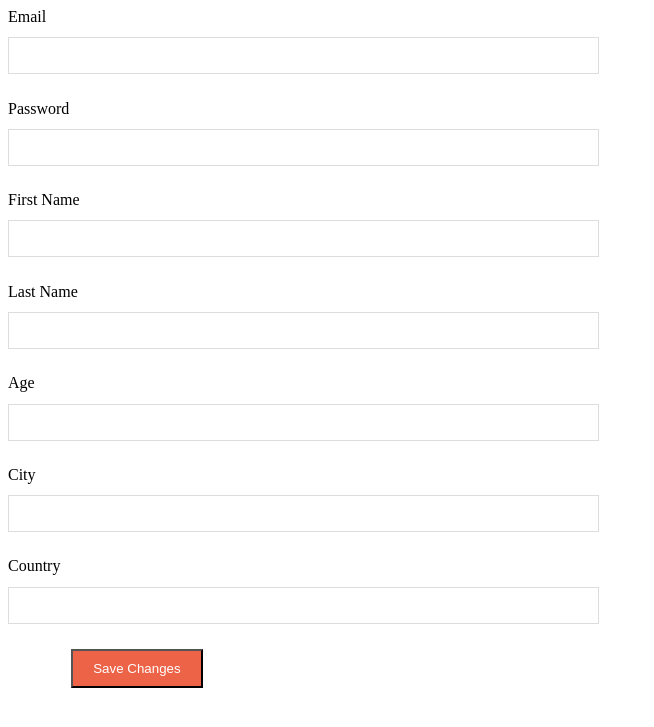
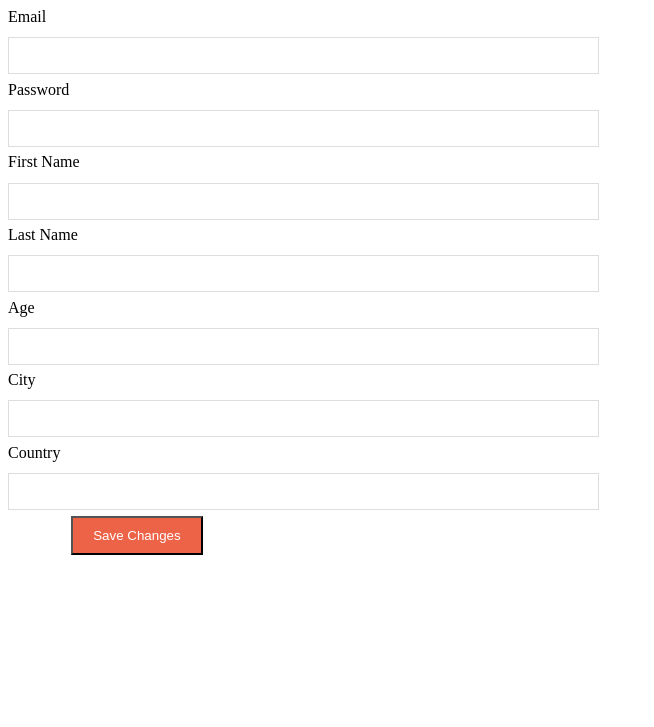
Before and after one commit to AnthonyChen7/ShoeTaku, a PHP site: page /partials/account.html in a window 1280 px wide. Shown: the top 727 px of the page, without its empty margins (0-654 px from the left). Run offline with PHP 8.4, Linux system fonts and the light colour scheme.

Commit message:
Added styling for account settings page

```diff
--- a/partials/account.html
+++ b/partials/account.html
@@ -9,9 +9,10 @@
 <body>
 
 
-    <div class="user_register" style="display: block;">
+    <div class="user_setting">
 
-      <form id="form2" method="post" action = "/controllers/register">
+      <!--<form id="form2" method="post" action = "/controllers/register">-->
+      <form>
 
      <label  for="emailLabel">Email</label>
      <input type="text" id="emailRegister" name="emailRegister">
--- a/partials/login_style.css
+++ b/partials/login_style.css
@@ -223,15 +223,16 @@ By default, register form is hidden */
 .user_register  {
     display:  none;
     overflow: auto;
-    height:710px;
+    height:700px;
 }
 
-.user_register label  {
+.user_register label, .user_setting label  {
      display:  block;
      margin-bottom: 5px;
 }
 
-.user_register input[type="text"], .user_register input[type="number"],  .user_register input[type="email"],  .user_register input[type="password"]  {
+.user_register input[type="text"], .user_register input[type="number"],  .user_register input[type="email"],  .user_register input[type="password"]
+.user_setting input[type="text"], .user_setting input[type="number"],  .user_setting input[type="email"],  .user_setting input[type="password"]  {
     margin-top: 0.5%;
     margin-bottom: 2%;
      width: 45%;
@@ -255,3 +256,20 @@ By default, register form is hidden */
      color: red;
      width: 50%;
  }
+
+ /*
+ Styles for account setting form
+ */
+ .user_setting  {
+    overflow: auto;
+    height:auto;
+}
+
+.user_setting input[type="text"], .user_setting input[type="number"], .user_setting input[type="password"]{
+    margin-top: 0.5%;
+    margin-bottom: 0.5%;
+     width: 45%;
+     padding:  10px;
+     border: 1px solid #DDD;
+     color: #666;
+}
```
